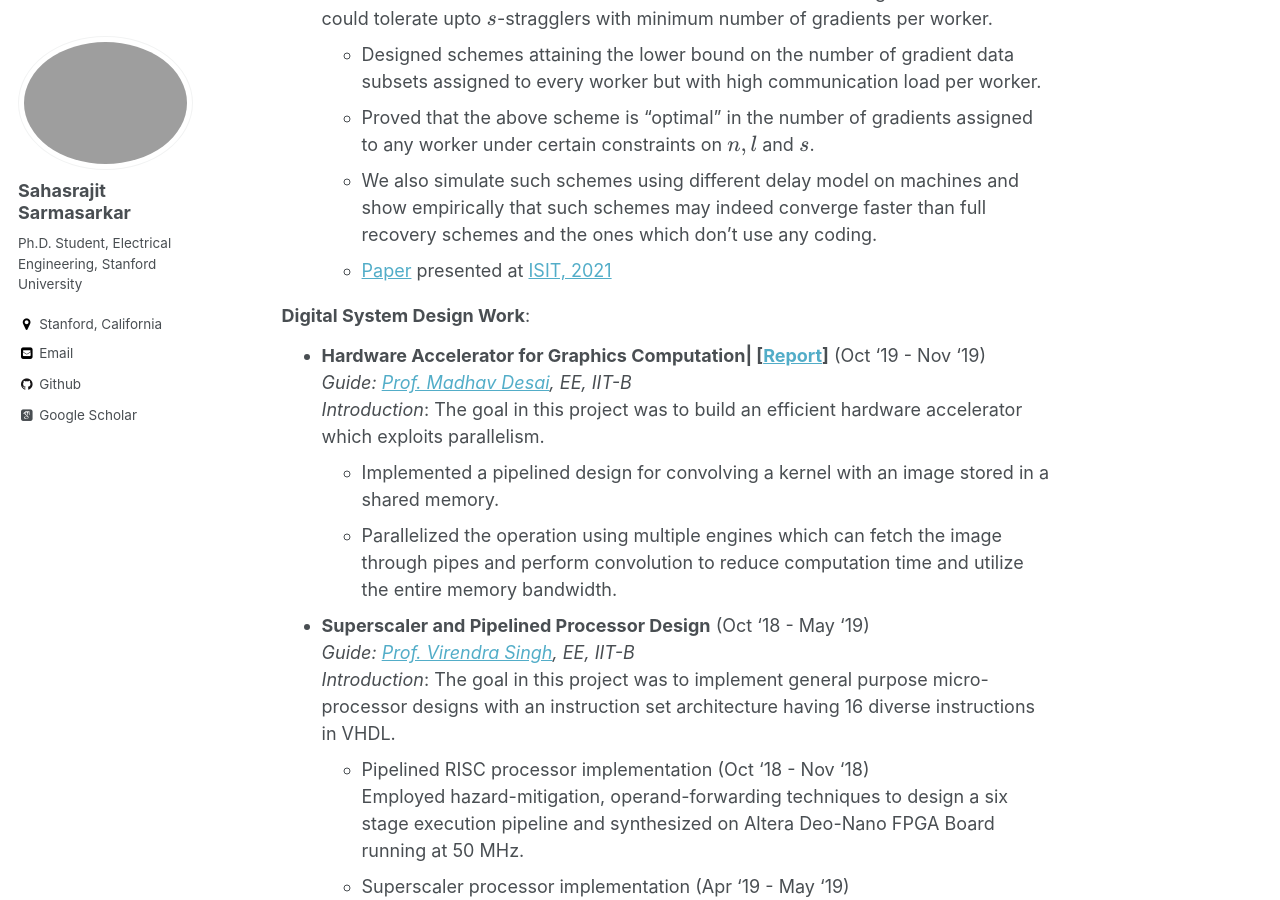
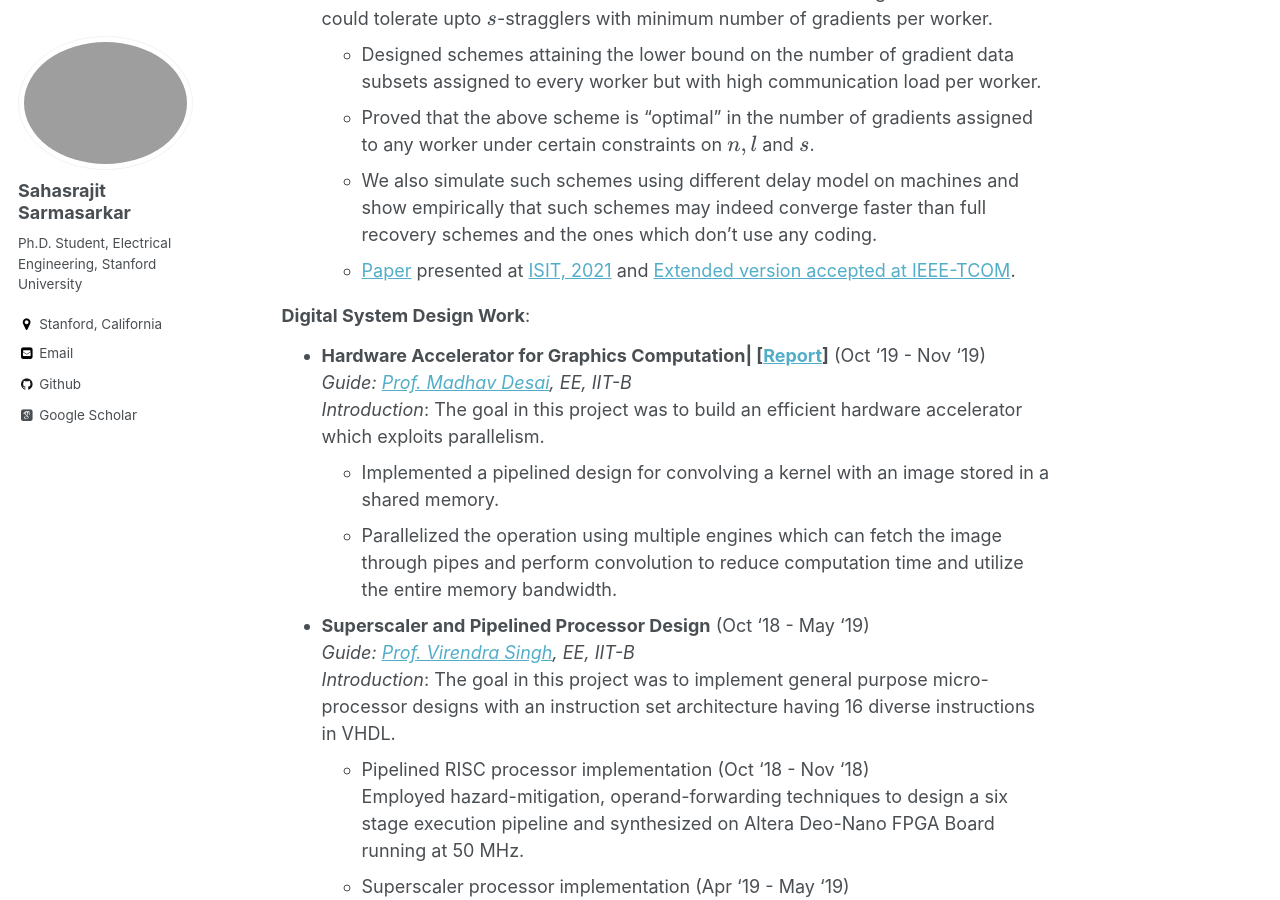
Before and after one commit to Sahasrajit123/Sahasrajit123.github.io, a Jekyll site: the page built from _pages/projects.md, in a window 1280 px wide and 900 px high, scrolled down 1260 px. Built offline with Jekyll 4.4.1, drawn with Linux system fonts in a browser that asks for light colours; some web fonts are replaced; formulas are drawn with MathJax 3.

Commit message:
New changes

```diff
--- a/_pages/projects.md
+++ b/_pages/projects.md
@@ -38,7 +38,7 @@ We focussed on problems related to gradient coding, distributed computing and so
    * Designed schemes attaining the lower bound on the number of gradient data subsets assigned to every worker but with high communication load per worker.<br/>
    * Proved that the above scheme is "optimal" in the number of gradients assigned to any worker under certain constraints on $n,l$ and $s$.<br/>
    * We also simulate such schemes using different delay model on machines and show empirically that such schemes may indeed converge faster than full recovery schemes and the ones which don't use any coding.<br/>
-   * [Paper](https://arxiv.org/abs/2102.10163) presented at [ISIT, 2021](https://2021.ieee-isit.org/)
+   * [Paper](https://arxiv.org/abs/2102.10163) presented at [ISIT, 2021](https://2021.ieee-isit.org/) and [Extended version accepted at IEEE-TCOM](https://ieeexplore.ieee.org/xpl/RecentIssue.jsp?punumber=26).
 
 
 
```
